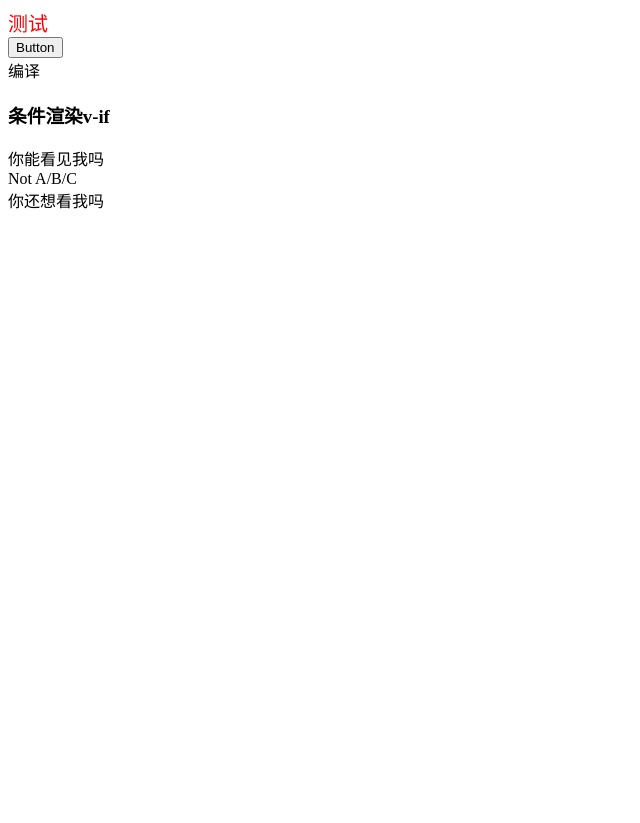
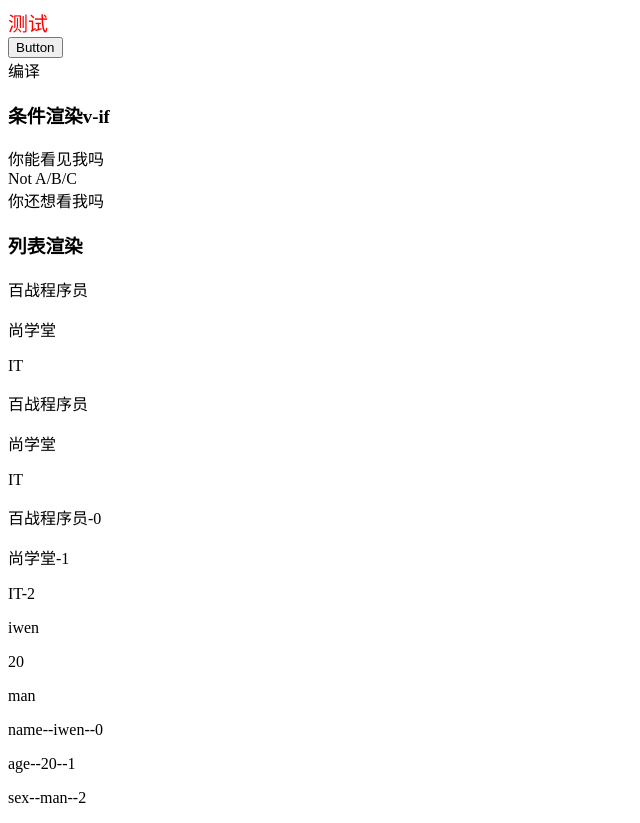
Before and after one commit to recursionBlack/vue3learn, a Vue app in the folder vue-project/: page / in a window 1280 px wide. Shown: the whole page, without its empty margins (0-640 px from the left). Before the commit the page ends 800 px from the top, so only its background shows below. Built offline with nearby package versions, Linux system fonts and the light colour scheme; the HTML template or start-up script is replaced by a standard one.

Commit message:
列表渲染v-for :key

```diff
--- a/vue-project/src/App.vue
+++ b/vue-project/src/App.vue
@@ -1,9 +1,11 @@
 <template>
   <HelloWorld msg=" You did it!" />
   <IfDemo />
+  <ListDemo />
 </template>
 
 <script setup lang="ts">
 import HelloWorld from './components/HelloWorld.vue'
 import IfDemo from './components/IfDemo.vue'
+import ListDemo from './components/ListDemo.vue'
 </script>
--- /dev/null
+++ b/vue-project/src/components/ListDemo.vue
@@ -0,0 +1,17 @@
+<template>
+  <h3>列表渲染</h3>
+  <p v-for="item in names" :key="item">{{ item }}</p>
+  <p v-for="item of names" :key="item">{{ item }}</p>
+  <p v-for="(item, index) in names" :key="item">{{ item }}-{{ index }}</p>
+  <div>
+    <p v-for="value in userInfo" :key="value">{{ value }}</p>
+    <p v-for="(value, key, index) in userInfo" :key="value">{{ key }}--{{ value }}--{{ index }}</p>
+  </div>
+</template>
+
+<script setup lang="ts">
+import { ref } from 'vue'
+
+const names = ref(['百战程序员', '尚学堂', 'IT'])
+const userInfo = ref({ name: 'iwen', age: 20, sex: 'man' })
+</script>
```
